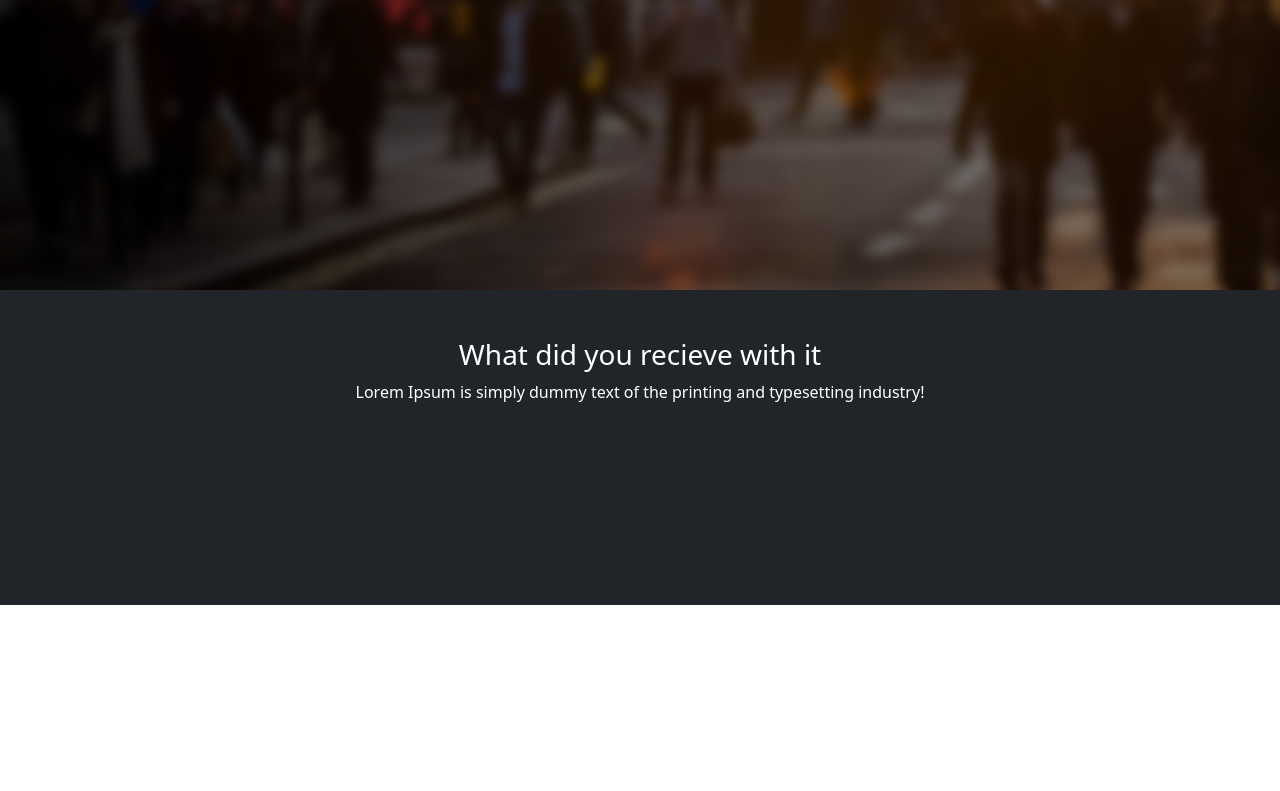
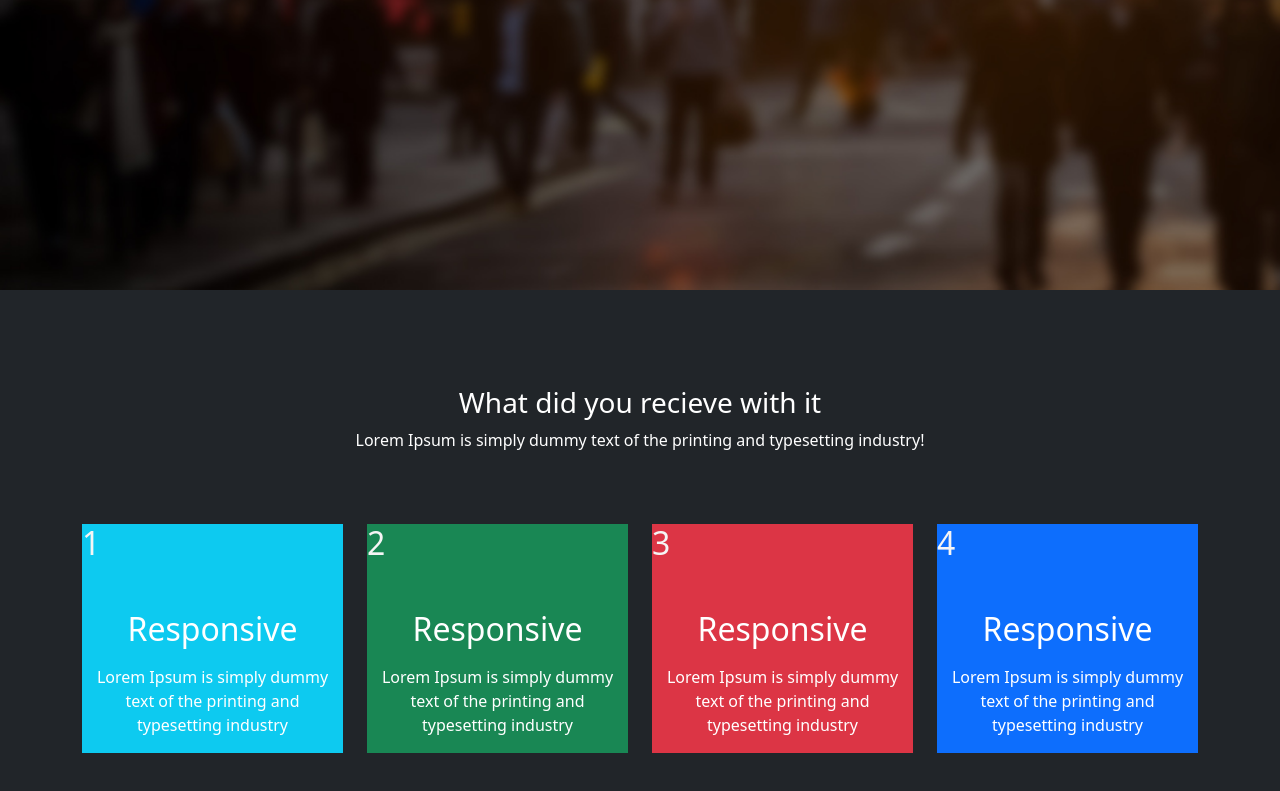
Before and after one commit to biplob-kumar/Wix-website, a plain HTML site: page index.html in a window 1280 px wide. Shown: the part 823-1614 px from the top of the page. Before the commit the page ends 1428 px from the top, so only its background shows below. Drawn offline with nearby package versions, Linux system fonts and the light colour scheme.

Commit message:
1st snap

```diff
--- a/index.html
+++ b/index.html
@@ -74,8 +74,8 @@
   </section>
   <!--  hero section start -->
   <!--  service-section start -->
-<section class="service-secton bg-dark">
-  <div class="service-header text-center text-white py-5">
+<section class="service-secton bg-dark py-5">
+  <div class="service-header text-center text-white py-5 ">
     <h3>What did you recieve with it</h3>
     <p>Lorem Ipsum is simply dummy text of the printing and typesetting industry!
 
@@ -84,11 +84,32 @@
   <div class="container">
     <div class="row">
 
-      <div class="col-lg-4">
-        <div class="service-card-content">
+      <div class="col-lg-3 col-sm-12  col-md-6 my-2 ">
+        <div class="service-card-content bg-info h-100 text-white  ">
           <h6>1</h6>
-          <h2>Responsive</h2>
-          <p>Lorem Ipsum is simply dummy text of the printing and typesetting industry</p>
+          <h2 class="text-center mt-5" >Responsive</h2>
+          <p class="text-center mt-3" >Lorem Ipsum is simply dummy text of the printing and typesetting industry</p>
+        </div>
+      </div>
+      <div class="col-lg-3 col-sm-12 col-md-6 my-2">
+        <div class="service-card-content bg-success h-100 text-white ">
+          <h6>2</h6>
+          <h2 class="text-center mt-5" >Responsive</h2>
+          <p class="text-center mt-3" >Lorem Ipsum is simply dummy text of the printing and typesetting industry</p>
+        </div>
+      </div>
+      <div class="col-lg-3 col-sm-12 col-md-6 my-2 ">
+        <div class="service-card-content bg-danger h-100 text-white   ">
+          <h6>3</h6>
+          <h2 class="text-center mt-5" >Responsive</h2>
+          <p class="text-center mt-3" >Lorem Ipsum is simply dummy text of the printing and typesetting industry</p>
+        </div>
+      </div>
+      <div class="col-lg-3 col-sm-12 col-md-6 my-2 ">
+        <div class="service-card-content bg-primary h-100 text-white  ">
+          <h6>4</h6>
+          <h2 class="text-center mt-5" >Responsive</h2>
+          <p class="text-center mt-3" >Lorem Ipsum is simply dummy text of the printing and typesetting industry</p>
         </div>
       </div>
 
--- a/responsive.css
+++ b/responsive.css
@@ -17,7 +17,7 @@
         font-size: .5rem;
       }
       .hero-mobile img{
-
+         height: auto;
         max-width: 100%;
       }
 
--- a/style.css
+++ b/style.css
@@ -35,7 +35,6 @@ nav.navbar.navbar-expand-lg.navbar-light.sticky-lg-top {
   width: 100%;
   height: 130vh;
 }
-.hero-section-header{}
 .hero-section-header h2{
   font-size: 3rem;
 }
@@ -49,4 +48,11 @@ nav.navbar.navbar-expand-lg.navbar-light.sticky-lg-top {
 
 /*  service section css start */
 
+
+
+.service-card-content h6{
+font-size: 2rem;
+color: whitesmoke;
+}
+
 /*  service section css  end  */
```
